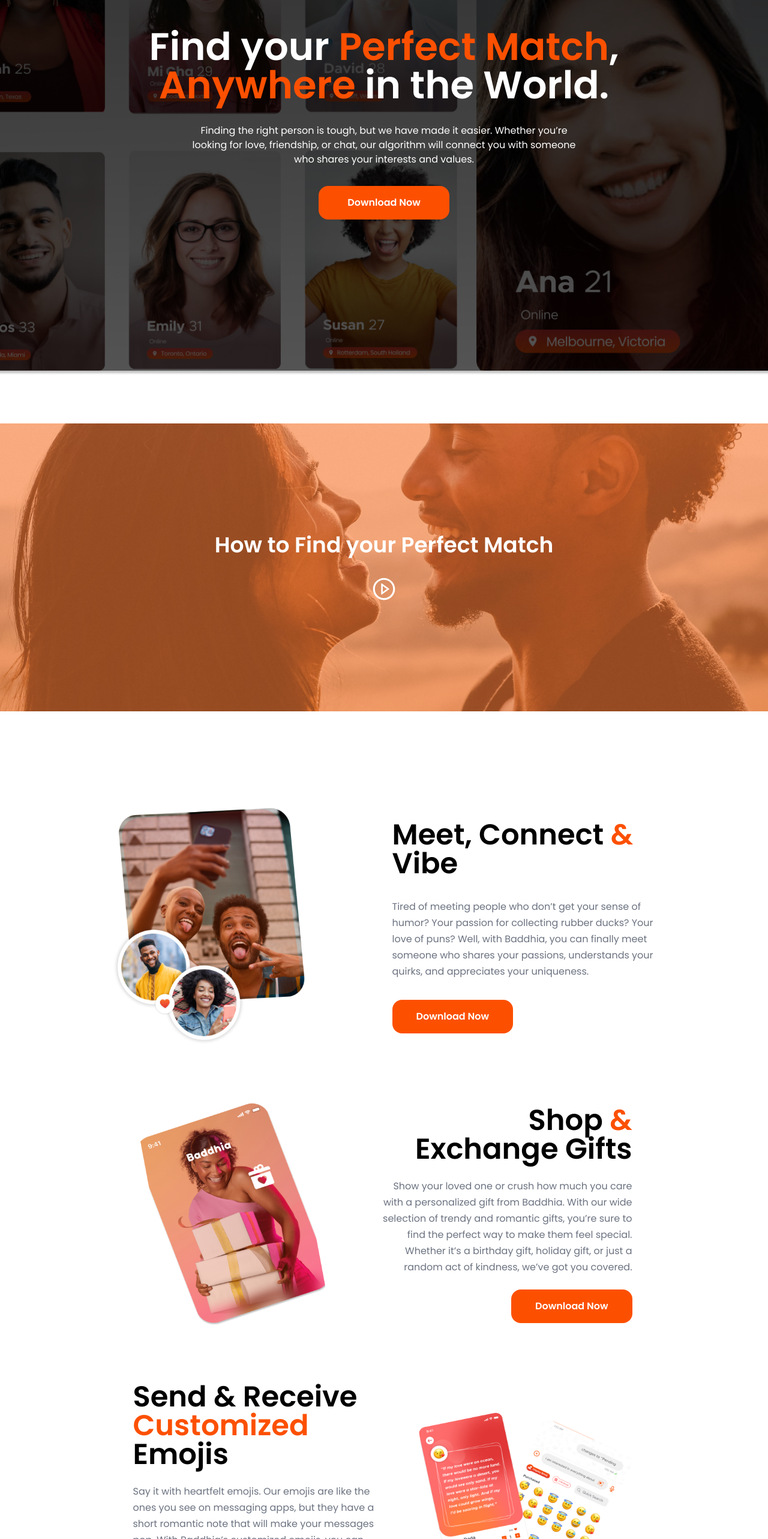
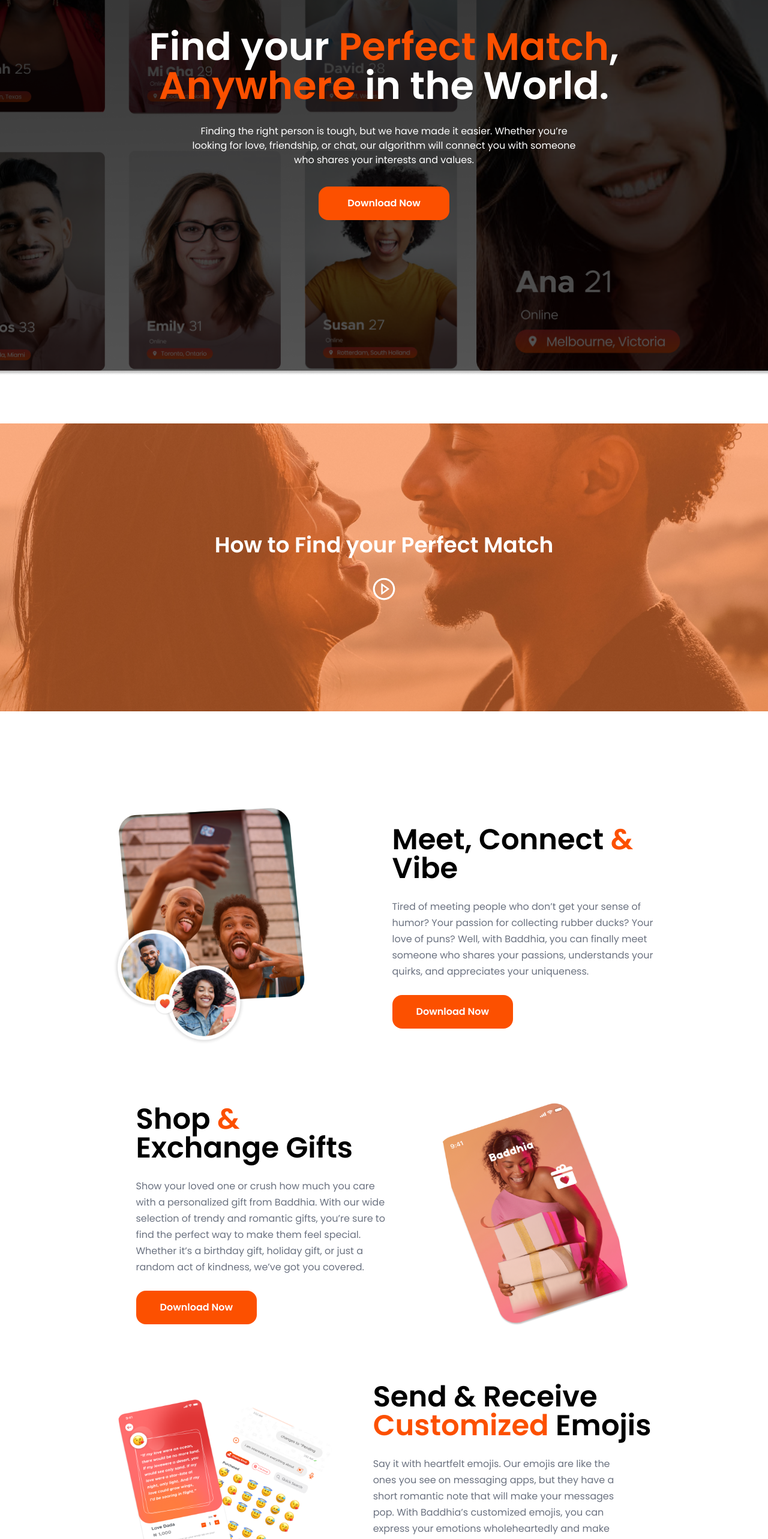
Before and after one commit to Tolutoon/baddhia, a React (Vite) app: page / in a window 1280 px wide. Shown: the part 234-2800 px from the top of the page at 60% size. Built offline with nearby package versions, Linux system fonts and the light colour scheme.

Commit message:
in progress

```diff
--- a/src/Data.js
+++ b/src/Data.js
@@ -2,7 +2,7 @@ const Data = [
   {
     id: 1,
     description:
-      "The true expression on the app is top-notch. I have had issues with finding someone that matches my blood group. This app provided me with features that show blood groups before I proceeded to chat",
+      "The true expression on the app is top-notch. I have had issues with finding someone that matches my blood group. This app provided me with features that show blood groups before I proceeded to chat.",
     name: "Kathie",
   },
   {
@@ -20,7 +20,7 @@ const Data = [
   {
     id: 4,
     description:
-      "I never thought I would find love again after my divorce. I was so hurt, hopeless, and jaded. But then I met John on Baddhia. He was kind, funny, and understand",
+      "I never thought I would find love again after my divorce. I was so hurt, hopeless, and jaded. But then I met John on Baddhia. He was kind, funny, and understand.",
     name: "Sarah",
   },
   {
--- a/src/components/CardBenefits.jsx
+++ b/src/components/CardBenefits.jsx
@@ -15,7 +15,7 @@ function CardBenefits() {
             loading="lazy"
           />
         </div>
-        <div className="m-w-[503px] flex flex-col gap-[34px]">
+        <div className="m-w-[503px] flex flex-col gap-[26px]">
           <h2 className="text-4xl xl:text-5xl text-left font-semibold">
             Meet, Connect <span className="text-baddhia-orange">&</span> <br />{" "}
             Vibe{" "}
@@ -40,15 +40,12 @@ function CardBenefits() {
         </div>
       </div>
       <div className="flex pt-20 items-center flex-col md:flex-row justify-center w-full gap-[84px] mx-auto">
-        <div>
-          <img className="h-[400px] w-[323px]" src={gifts} alt="" loading="" />
-        </div>
-        <div className="flex flex-col gap-[24px]">
-          <h2 className="text-4xl xl:text-5xl xl:text-right text-left font-semibold">
+        <div className="flex flex-col gap-[26px]">
+          <h2 className="text-4xl xl:text-5xl text-left font-semibold">
             Shop <span className="text-baddhia-orange">&</span> <br /> Exchange
             Gifts
           </h2>
-          <p className="xl:text-right text-left max-w-[420px] text-gray-500 text-[16px] leading-[27px]">
+          <p className=" text-left max-w-[420px] text-gray-500 text-[16px] leading-[27px]">
             Show your loved one or crush how much you care with a personalized
             gift from Baddhia. With our wide selection of trendy and romantic
             gifts, you’re sure to find the perfect way to make them feel
@@ -56,7 +53,7 @@ function CardBenefits() {
             random act of kindness, we’ve got you covered.
           </p>
           {/* button */}
-          <div className="flex xl:justify-end">
+          <div className="flex">
             <a href="https://play.google.com/store/apps/details?id=com.baddhia.app">
               <button
                 type="submit"
@@ -67,14 +64,24 @@ function CardBenefits() {
             </a>
           </div>
         </div>
+        <div>
+          <img className="h-[400px] w-[323px]" src={gifts} alt="" loading="" />
+        </div>
       </div>
       <div className="flex pt-20 items-center flex-col-reverse md:flex-row justify-center w-full gap-[64px]">
-        <div className="flex flex-col gap-[24px]">
+        <div>
+          <img
+            className="h-[320px] w-[363px]"
+            src={emojis}
+            alt=""
+            loading="lazy"
+          />
+        </div>
+        <div className="flex flex-col gap-[26px]">
           <h2 className="xl:text-5xl text-4xl text-left font-semibold">
-            Send & Receive <br />{" "}
-            <span className="text-baddhia-orange">Customized</span>
-            <br />
-            Emojis{" "}
+            Send & Receive <br />
+            <span className="text-baddhia-orange"> Customized </span>
+             Emojis{" "}
           </h2>
           <p className="text-left max-w-[410px] text-gray-500 text-[16px] leading-[27px]">
             Say it with heartfelt emojis. Our emojis are like the ones you see
@@ -95,14 +102,6 @@ function CardBenefits() {
             </a>
           </div>
         </div>
-        <div>
-          <img
-            className="h-[320px] w-[363px]"
-            src={emojis}
-            alt=""
-            loading="lazy"
-          />
-        </div>
       </div>
     </div>
   );
--- a/src/components/CardSlider.jsx
+++ b/src/components/CardSlider.jsx
@@ -42,7 +42,7 @@ function CardSlider() {
       >
         {Data.map((item) => (
           <SwiperSlide key={item.id}>
-            <div className="h-[460px] relative xl:my-10 my-5 hidden mb-20 md:flex flex-row duration-500">
+            <div className="h-[400px] relative xl:my-10 my-5 hidden mb-20 md:flex flex-row duration-500">
               <div
                 className={`card flex flex-col gap-[16px] w-fit py-10 px-5 mb-20 justify-center mx-5 items-center bg-white`}
               >
--- a/src/components/Hero.jsx
+++ b/src/components/Hero.jsx
@@ -5,13 +5,13 @@ function Hero() {
   return (
     <section className="py-10 mt-5 relative flex">
       <BackgroundImage />
-      <div className="flex flex-col justify-center w-full items-center h-full md:gap-y-8 gap-y-6 mx-auto absolute p-10 top-0 left-0">
-        <h1 className="text-white text-center xl:max-w-6xl max-w-[80vh] md:leading-none font-semibold text-4xl md:text-[44px] xl:text-[64px]">
+      <div className="flex flex-col justify-center w-full items-center h-full md:gap-y-8 gap-y-6 mx-auto absolute p-5 top-0 left-0">
+        <h1 className="text-white text-center xl:max-w-6xl max-w-[80vh] leading-[30px] md:leading-[65px] font-semibold text-[26px] md:text-[44px] xl:text-[64px]">
           Find your <span className="text-baddhia-orange">Perfect Match</span>
           ,<br /> <span className="text-baddhia-orange"> Anywhere</span> in the
           World.
         </h1>
-        <p className="text-white xl:max-w-[80vh] max-w-[50vh] text-[16px] text-center xl:text-base">
+        <p className="text-white xl:max-w-[80vh] max-w-[50vh] text-[16px] text-center xl:text-base leading-[22px]">
           Finding the right person is tough, but we have made it easier. Whether
           you’re looking for love, friendship, or chat, our algorithm will
           connect you with someone who shares your interests and values.
--- a/src/components/JoinCard.jsx
+++ b/src/components/JoinCard.jsx
@@ -19,12 +19,12 @@ function JoinCard() {
         <input
           type="text"
           placeholder="Your Name"
-          className="mb-4 md:p-4 p-2 md:w-[400px] w-[80vw] rounded-xl"
+          className="mb-4 md:p-4 p-4 md:w-[400px] w-[80vw] rounded-xl"
         />
         <input
           type="email"
           placeholder="Your Email"
-          className="md:p-4 mb-4 p-2 md:w-[400px] w-[80vw] rounded-xl"
+          className="md:p-4 mb-4 p-4 md:w-[400px] w-[80vw] rounded-xl"
         />
         <button className="bg-baddhia-orange py-4 px-12 xl:px-16 text-[14px] md:text-base text-white rounded-[32px] transition-all duration-300 hover:scale-105">
           Submit
--- a/src/components/Press.jsx
+++ b/src/components/Press.jsx
@@ -8,7 +8,7 @@ function Press() {
   return (
     <section className="px-5 md:px-20 md:mb-20">
       <h2 className="xl:text-3xl text-3xl font-semibold mx-auto xl:mb-20 md:mb-10 text-center">
-        Baddhia in the <span className="text-baddhia-orange">press</span>
+        Baddhia In The <span className="text-baddhia-orange">Press</span>
       </h2>
       <div className="md:flex md:flex-row flex-col justify-center items-center gap-8 hidden">
         <div className="md:h-[350px] bg-[url('/images/techCabal.png')] md:w-[303px] h-[250px] w-[233px] bg-cover bg-no-repeat relative shadow-md rounded-2xl">
--- a/src/pages/Support.jsx
+++ b/src/pages/Support.jsx
@@ -31,10 +31,10 @@ function Support() {
           </div>
           </div>
           <form className='flex flex-col w-[70vw] md:w-[40vw] gap-8 mb-10'>
-            <input className=' border-baddhia-orange border-2 rounded-xl h-[40px] px-2' placeholder='Name' type='name'/>
-            <input className=' border-baddhia-orange border-2 rounded-xl h-[40px] px-2' placeholder='Email' type='name'/>
-            <input className=' border-baddhia-orange border-2 rounded-xl h-[40px] px-2' placeholder='Subject' type='name'/>
-            <textarea className=' border-baddhia-orange border-2 h-[160px] rounded-xl px-4'/>
+            <input className=' border-baddhia-orange border-[1px] rounded-xl h-[40px] px-4' placeholder='Name' type='name'/>
+            <input className=' border-baddhia-orange border-[1px] rounded-xl h-[40px] px-4' placeholder='Email' type='name'/>
+            <input className=' border-baddhia-orange border-[1px] rounded-xl h-[40px] px-4' placeholder='Subject' type='name'/>
+            <textarea className=' border-baddhia-orange border-1 h-[160px] rounded-xl px-4'/>
             <button className='bg-baddhia-orange p-4 px-12 rounded-[16px] font-semibold text-base text-white w-fit'>Send Message</button>
           </form>
         </div>
```
Also changed, not shown: src/components/CardBenefitsII.jsx (+4 -5 lines).
